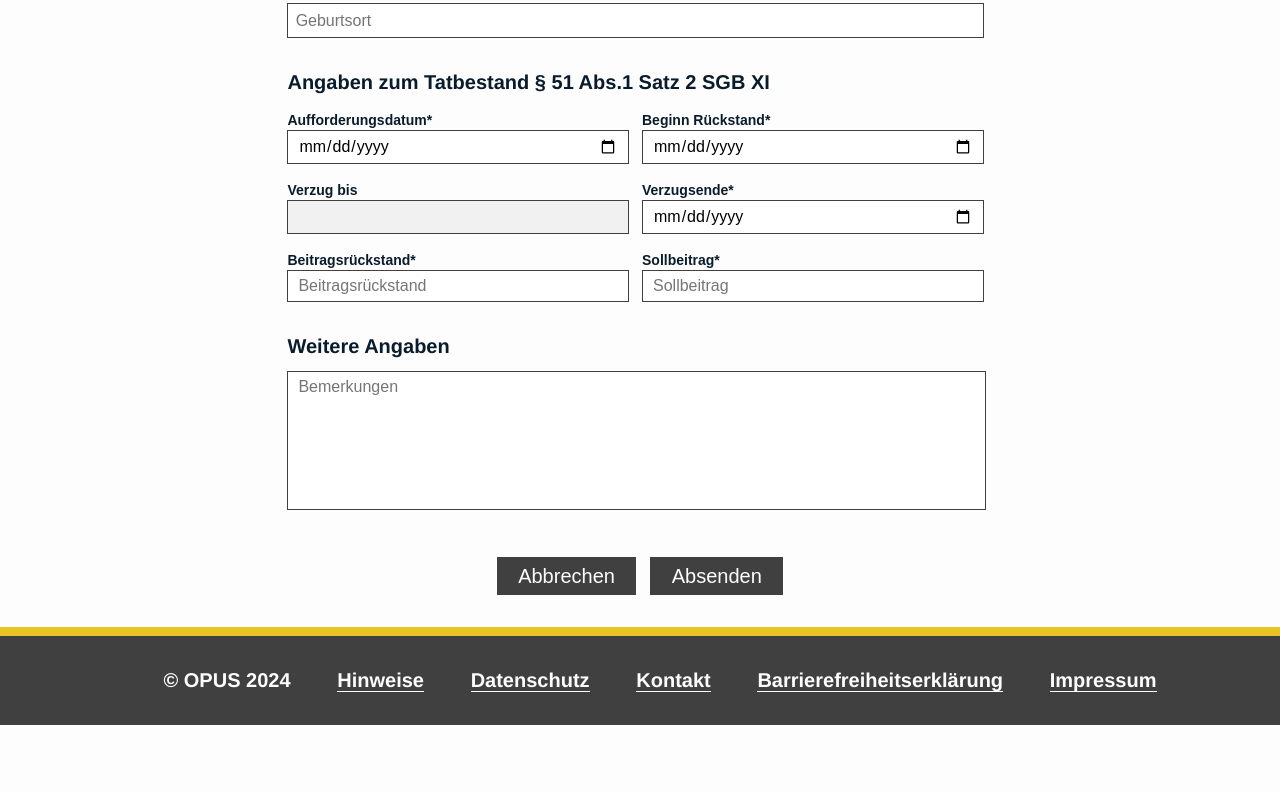
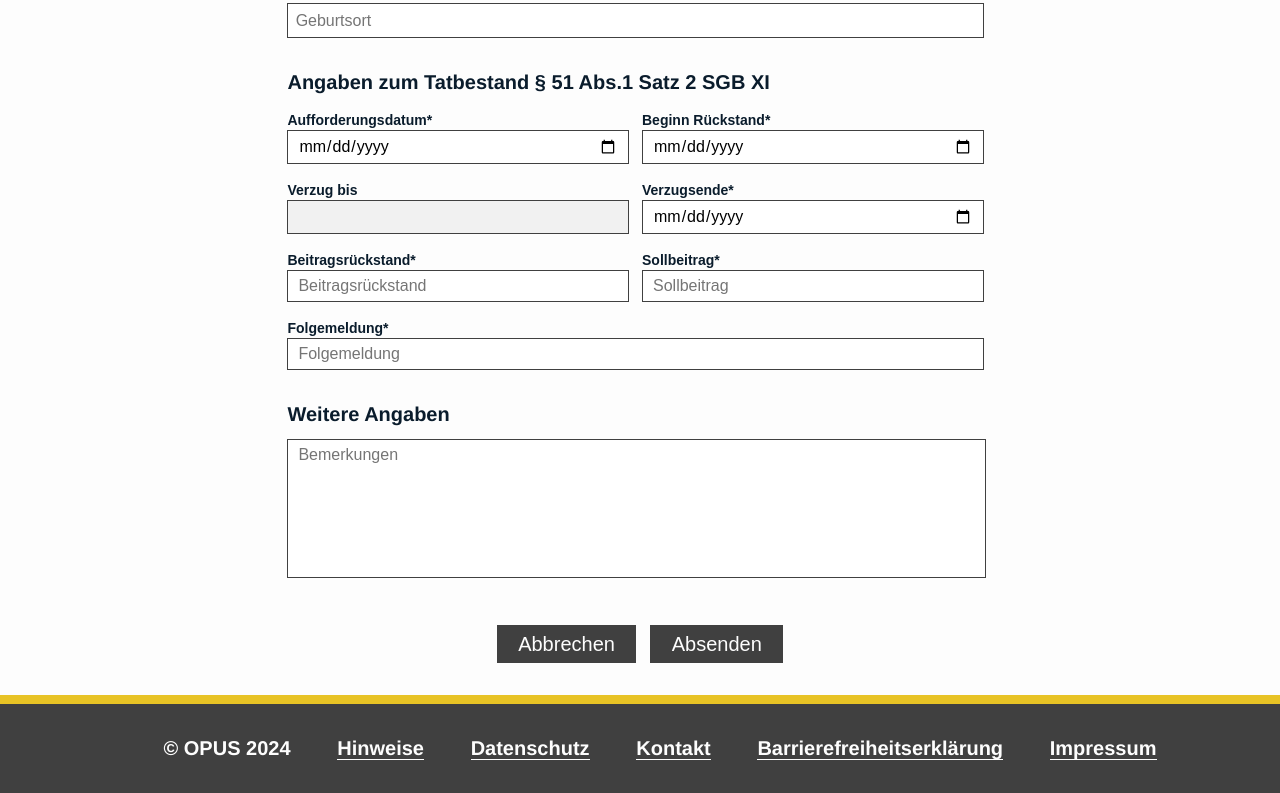
Before and after one commit to Cubemil/OPAS-User-Interface, a Vue app in the folder App/: page /ersterfassung in a window 1280 px wide. Shown: the part 1130-1923 px from the top of the page. Before the commit the page ends 1855 px from the top, so only its background shows below. Built offline with nearby package versions, Linux system fonts and the light colour scheme.

Commit message:
Added input field "Folgemeldung"

```diff
--- a/App/src/components/Eingabeformular.vue
+++ b/App/src/components/Eingabeformular.vue
@@ -154,6 +154,12 @@
               <input type="number" min="0" id="sollbeitrag" v-model="sollbeitrag" placeholder="Sollbeitrag">
             </td>
           </tr>
+          <tr>
+            <td colspan="3">
+              <label for="folgemeldung" class="field-label">Folgemeldung*</label>
+              <input type="number" min="1" id="folgemeldung" v-model="folgemeldung" placeholder="Folgemeldung">
+            </td>
+          </tr>
         </table>
 
         <table class="additional-table">
@@ -212,6 +218,7 @@ export default {
       verzugsende: this.formatDate(this.initialData.verzugsende) || '',
       beitragsrueckstand: this.initialData.beitragsrueckstand || '',
       sollbeitrag: this.initialData.sollbeitrag || '',
+      folgemeldung: this.initialData.folgemeldung || '',
       bemerkungen: this.initialData.bemerkungen || '',
       responseMessage: '',
       errorMessages: {},
@@ -286,6 +293,7 @@ export default {
         verzugsende: this.verzugsende,
         beitragsrueckstand: this.beitragsrueckstand,
         sollbeitrag: this.sollbeitrag,
+        folgemeldung: this.folgemeldung,
         bemerkungen: this.bemerkungen
       }
 
```
